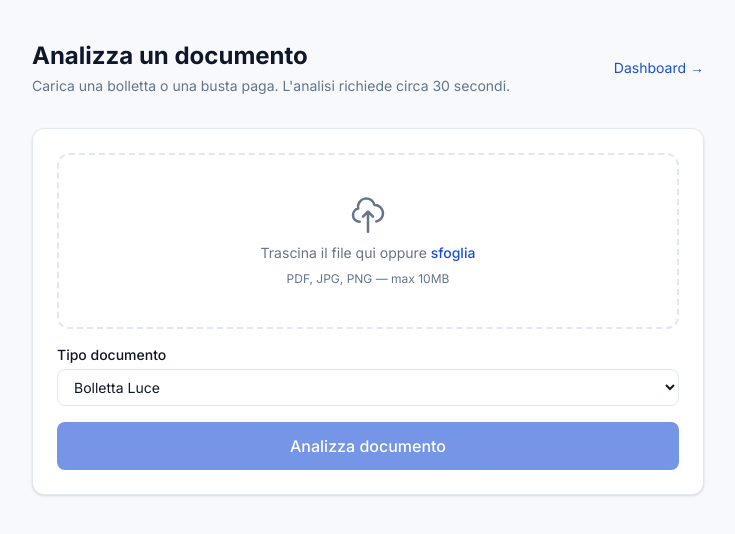
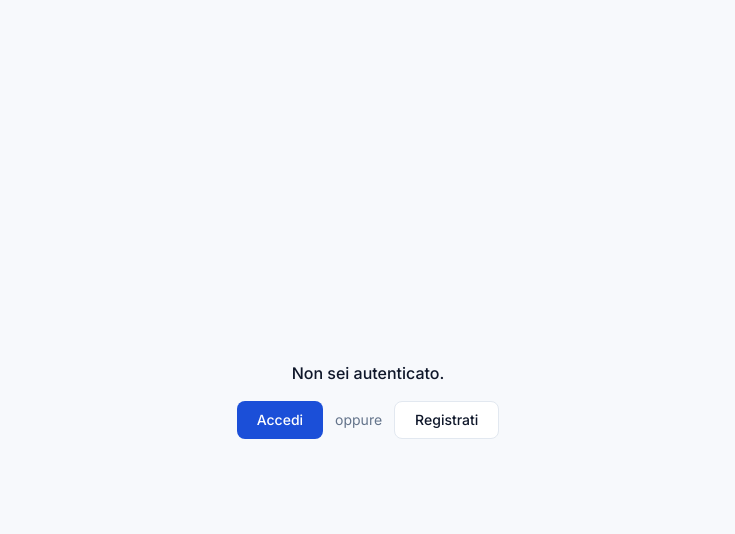
Before and after one commit to lepefy-labs/Veredoc, a Next.js app: page /analyze in a window 1280 px wide. Shown: the top 534 px of the page, without its empty margins (272-1007 px from the left). Built offline with nearby package versions, Linux system fonts and the light colour scheme; no server answers.

Commit message:
Add files via upload

```diff
--- a/app/analyze/page.tsx
+++ b/app/analyze/page.tsx
@@ -1,6 +1,7 @@
 "use client";
 
 import { useState } from "react";
+import { useSession } from "next-auth/react";
 import FileUploader from "@/components/FileUploader";
 import AnalysisResult from "@/components/AnalysisResult";
 import Card from "@/components/ui/Card";
@@ -8,6 +9,7 @@ import Link from "next/link";
 import { TEXTS } from "@/lib/config/texts";
 
 export default function AnalyzePage() {
+  const { data: session, status } = useSession();
   const [documentId, setDocumentId] = useState<string | null>(null);
   const [uploading, setUploading] = useState(false);
   const [uploadError, setUploadError] = useState<string | null>(null);
@@ -38,6 +40,39 @@ export default function AnalyzePage() {
     setDocumentId(data.id);
   }
 
+  if (status === "loading") {
+    return (
+      <main className="min-h-screen flex items-center justify-center px-4">
+        <p className="text-sm text-[#64748B]">Caricamento...</p>
+      </main>
+    );
+  }
+
+  if (!session) {
+    return (
+      <main className="min-h-screen flex items-center justify-center px-4">
+        <div className="text-center space-y-4">
+          <p className="text-[#0F172A] font-medium">Non sei autenticato.</p>
+          <div className="flex gap-3 justify-center">
+            <Link
+              href="/login"
+              className="inline-flex items-center justify-center px-5 py-2 bg-[#1B4FD8] text-white rounded-lg font-medium hover:bg-[#1640B0] transition-colors text-sm"
+            >
+              Accedi
+            </Link>
+            <span className="self-center text-[#64748B] text-sm">oppure</span>
+            <Link
+              href="/register"
+              className="inline-flex items-center justify-center px-5 py-2 bg-white text-[#0F172A] border border-[#E2E8F0] rounded-lg font-medium hover:bg-[#F7F9FC] transition-colors text-sm"
+            >
+              Registrati
+            </Link>
+          </div>
+        </div>
+      </main>
+    );
+  }
+
   return (
     <main className="min-h-screen px-4 py-10">
       <div className="max-w-2xl mx-auto space-y-8">
--- a/app/page.tsx
+++ b/app/page.tsx
@@ -1,7 +1,13 @@
+"use client";
+
 import Link from "next/link";
+import { useSession } from "next-auth/react";
 import { TEXTS } from "@/lib/config/texts";
 
 export default function Home() {
+  const { data: session } = useSession();
+  const analyzeHref = session ? "/analyze" : "/login";
+
   return (
     <main className="min-h-screen flex flex-col items-center justify-center px-4">
       <div className="max-w-2xl w-full text-center space-y-8">
@@ -13,7 +19,7 @@ export default function Home() {
 
         <div className="flex flex-col sm:flex-row gap-3 justify-center">
           <Link
-            href="/analyze"
+            href={analyzeHref}
             className="inline-flex items-center justify-center px-6 py-3 bg-[#1B4FD8] text-white rounded-lg font-medium hover:bg-[#1640B0] transition-colors"
           >
             Analizza un documento
--- /dev/null
+++ b/middleware.ts
@@ -0,0 +1,5 @@
+export { auth as middleware } from "@/lib/auth";
+
+export const config = {
+  matcher: ["/analyze", "/analyze/:path*", "/dashboard", "/dashboard/:path*"],
+};
```
